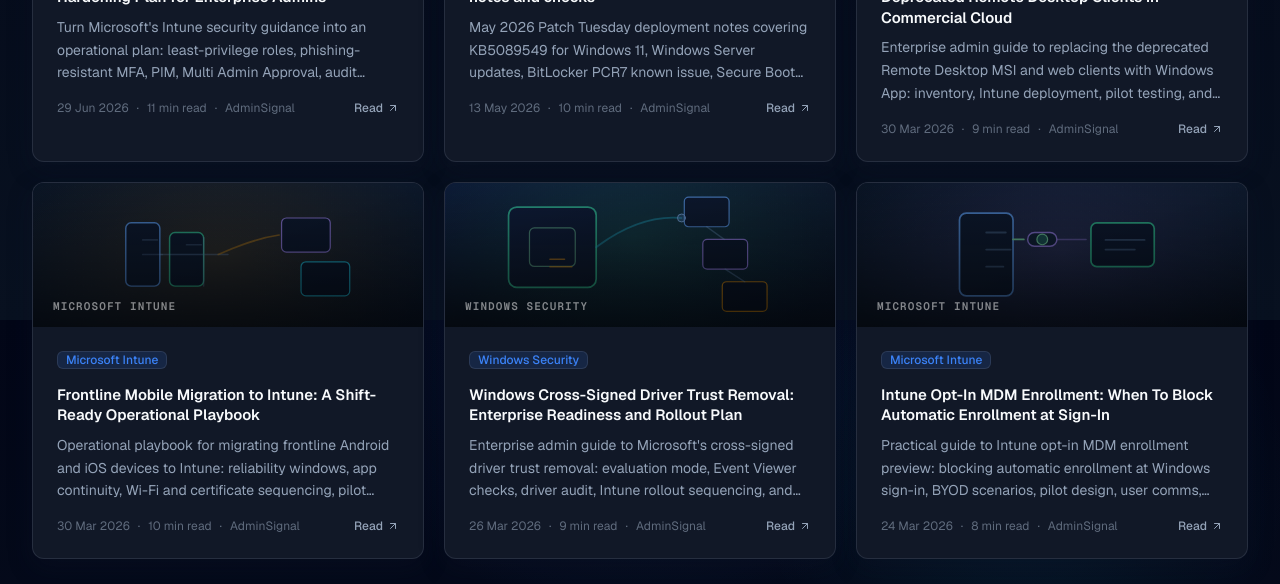
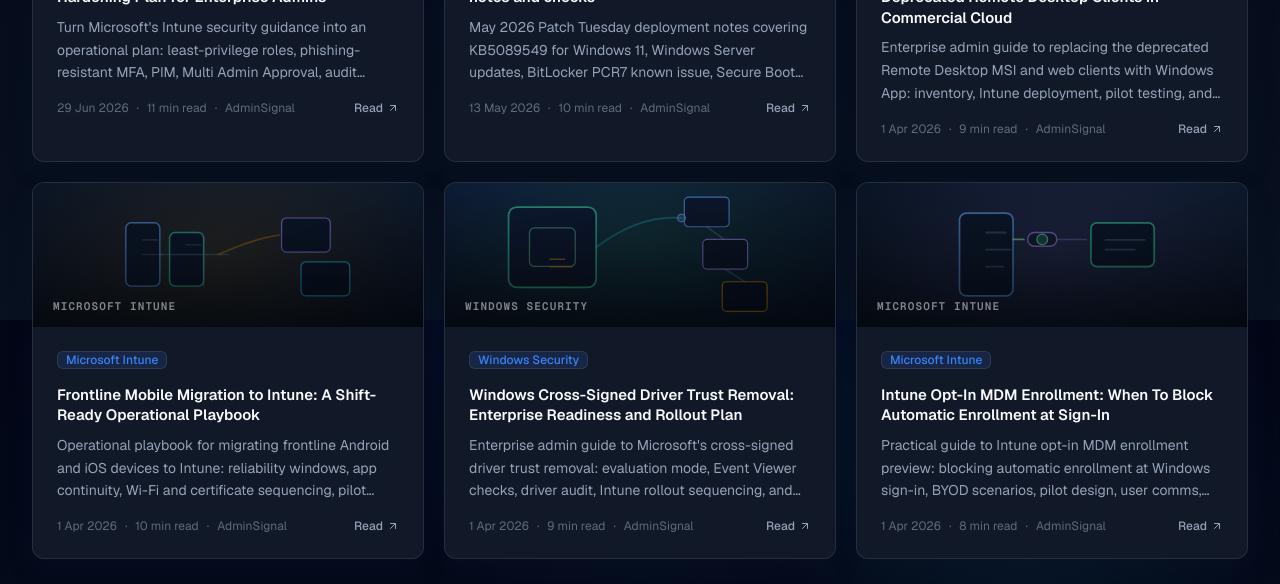
Before and after one commit to Jackoma0209/adminsignal, a Next.js app: page /news in a window 1280 px wide. Shown: the part 1280-1864 px from the top of the page. Built offline with nearby package versions, Linux system fonts and the light colour scheme; no server answers.

Commit message:
Set news datePublished to first git go-live; keep later lastReviewed as dateModified

```diff
--- a/src/data/signals.ts
+++ b/src/data/signals.ts
@@ -181,8 +181,8 @@ export const liveSignals: Signal[] = [
     category: 'Windows 365 / Remote Access',
     excerpt:
       'Enterprise admin guide to replacing the deprecated Remote Desktop MSI and web clients with Windows App: inventory, Intune deployment, pilot testing, and helpdesk cutover.',
-    date: '30 Mar 2026',
-    publishedAt: '2026-03-30',
+    date: '1 Apr 2026',
+    publishedAt: '2026-04-01',
     readTime: '9 min read',
     source: 'AdminSignal',
     isOfficial: false,
@@ -198,8 +198,8 @@ export const liveSignals: Signal[] = [
     category: 'Microsoft Intune',
     excerpt:
       'Operational playbook for migrating frontline Android and iOS devices to Intune: reliability windows, app continuity, Wi-Fi and certificate sequencing, pilot rings, and rollback.',
-    date: '30 Mar 2026',
-    publishedAt: '2026-03-30',
+    date: '1 Apr 2026',
+    publishedAt: '2026-04-01',
     readTime: '10 min read',
     source: 'AdminSignal',
     isOfficial: false,
@@ -214,8 +214,8 @@ export const liveSignals: Signal[] = [
     category: 'Windows Security',
     excerpt:
       'Enterprise admin guide to Microsoft\'s cross-signed driver trust removal: evaluation mode, Event Viewer checks, driver audit, Intune rollout sequencing, and vendor escalation.',
-    date: '26 Mar 2026',
-    publishedAt: '2026-03-26',
+    date: '1 Apr 2026',
+    publishedAt: '2026-04-01',
     readTime: '9 min read',
     source: 'AdminSignal',
     isOfficial: false,
@@ -231,8 +231,8 @@ export const liveSignals: Signal[] = [
     category: 'Microsoft Intune',
     excerpt:
       'Practical guide to Intune opt-in MDM enrollment preview: blocking automatic enrollment at Windows sign-in, BYOD scenarios, pilot design, user comms, and validation checks.',
-    date: '24 Mar 2026',
-    publishedAt: '2026-03-24',
+    date: '1 Apr 2026',
+    publishedAt: '2026-04-01',
     readTime: '8 min read',
     source: 'AdminSignal',
     isOfficial: false,
@@ -261,8 +261,8 @@ export const demoSignals: Signal[] = [
     category: 'Patch Tuesday',
     excerpt:
       'CVE-2025-21204 carries a CVSS score of 8.8 and affects all supported Windows versions. Deployment teams should prioritize this patch ahead of the standard 30-day window.',
-    date: 'Apr 8, 2025',
-    publishedAt: '2025-04-08',
+    date: '31 Mar 2026',
+    publishedAt: '2026-03-31',
     readTime: '4 min read',
     source: 'Microsoft Security Response Center',
     sourceUrl: 'https://msrc.microsoft.com/update-guide/vulnerability/CVE-2025-21204',
@@ -279,8 +279,8 @@ export const demoSignals: Signal[] = [
     category: 'Microsoft Intune',
     excerpt:
       'Microsoft has shipped native Local Administrator Password Solution support for Entra ID-joined endpoints, removing the dependency on legacy on-prem AD LAPS infrastructure.',
-    date: 'Apr 2, 2025',
-    publishedAt: '2025-04-02',
+    date: '31 Mar 2026',
+    publishedAt: '2026-03-31',
     readTime: '5 min read',
     source: 'Microsoft Tech Community',
     sourceUrl: 'https://techcommunity.microsoft.com/blog/microsoftentraidblog/microsoft-entra-id-and-microsoft-intune-support-for-windows-laps/4116521',
@@ -297,8 +297,8 @@ export const demoSignals: Signal[] = [
     category: 'Windows 11',
     excerpt:
       'As the 24H2 wave reaches Autopilot and staged deployment rings, endpoint teams are discovering new ADMX template entries and deprecated settings that affect hardened baselines.',
-    date: 'Mar 29, 2025',
-    publishedAt: '2025-03-29',
+    date: '31 Mar 2026',
+    publishedAt: '2026-03-31',
     readTime: '6 min read',
     source: 'Microsoft Windows IT Pro Blog',
     sourceUrl: 'https://techcommunity.microsoft.com/category/windows-itpro',
@@ -315,8 +315,8 @@ export const demoSignals: Signal[] = [
     category: 'Security Alert',
     excerpt:
       'Federal agencies and critical infrastructure operators have been ordered to apply mitigations within 48 hours as threat actors exploit a pre-auth RCE chain in Ivanti Connect Secure.',
-    date: 'Mar 26, 2025',
-    publishedAt: '2025-03-26',
+    date: '31 Mar 2026',
+    publishedAt: '2026-03-31',
     readTime: '3 min read',
     source: 'CISA',
     sourceUrl: 'https://www.cisa.gov/news-events/directives/ed-25-01',
@@ -332,8 +332,8 @@ export const demoSignals: Signal[] = [
     category: 'Endpoint Security',
     excerpt:
       'The full PIR is now public. We break down the most actionable findings for endpoint teams, including sensor update validation strategies and rollback playbooks.',
-    date: 'Mar 22, 2025',
-    publishedAt: '2025-03-22',
+    date: '31 Mar 2026',
+    publishedAt: '2026-03-31',
     readTime: '8 min read',
     source: 'CrowdStrike',
     sourceUrl: 'https://www.crowdstrike.com/blog/falcon-content-update-remediation-and-guidance-hub/',
```
